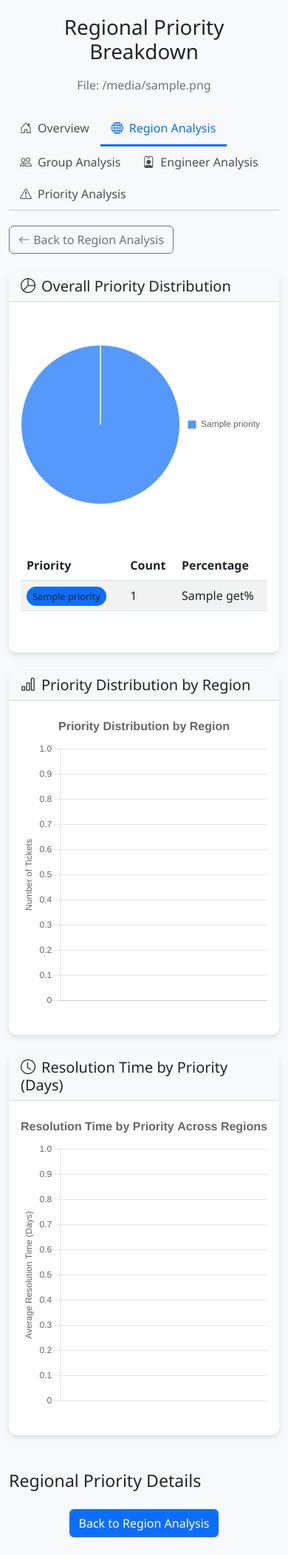
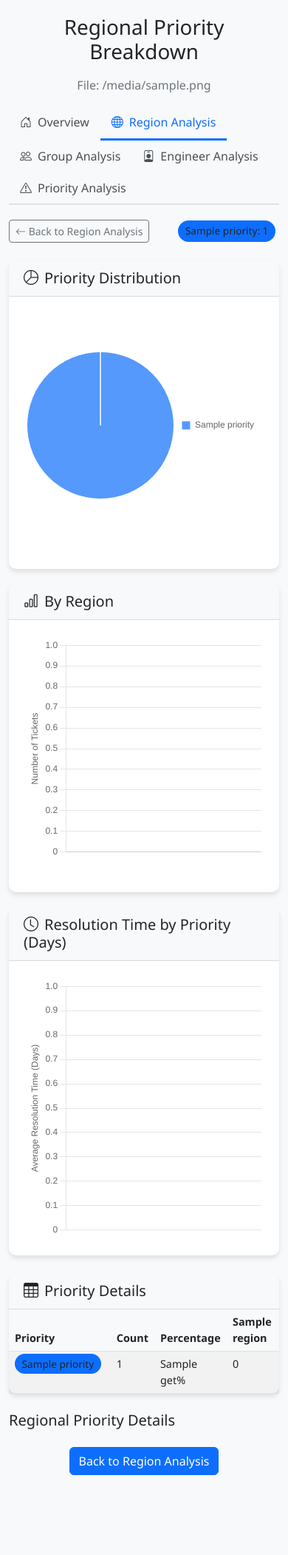
Before and after one commit to rahulbala1799/mc, a Flask app: template templates/regional_priority_breakdown.html in a window 390 px wide. Shown: the whole page at 74% size. After the commit the page ends 1994 px from the top, so only its background shows below. Run offline with Flask 2, Linux system fonts and the light colour scheme; the template is opened without the code that fills it: most values are stand-ins (such as "Sample title", 1, 10 or a date in 2020).

Commit message:
Completely redesign regional priority breakdown page for a more professional appearance

```diff
--- a/templates/regional_priority_breakdown.html
+++ b/templates/regional_priority_breakdown.html
@@ -27,6 +27,10 @@
             border-bottom: 1px solid rgba(0,0,0,0.125);
             font-weight: 600;
             border-radius: 10px 10px 0 0 !important;
+            padding: 12px 20px;
+        }
+        .card-body {
+            padding: 1.5rem;
         }
         .nav-tabs {
             margin-bottom: 20px;
@@ -47,33 +51,25 @@
             position: relative;
             height: 300px;
             width: 100%;
-            margin-bottom: 20px;
+            margin-bottom: 0;
         }
-        .stat-card {
-            text-align: center;
-            padding: 20px;
-            transition: transform 0.3s;
+        .table {
+            margin-bottom: 0;
+            font-size: 0.9rem;
         }
-        .stat-card:hover {
-            transform: translateY(-5px);
-        }
-        .stat-value {
-            font-size: 2.5rem;
-            font-weight: bold;
-            color: #0d6efd;
-        }
-        .stat-label {
-            font-size: 1rem;
-            color: #6c757d;
+        .table th {
+            background-color: #f8f9fa;
+            font-weight: 600;
         }
         .priority-badge {
-            font-size: 0.8rem;
-            padding: 0.25rem 0.5rem;
+            font-size: 0.85rem;
+            padding: 0.25rem 0.6rem;
             border-radius: 50rem;
             margin-right: 5px;
+            white-space: nowrap;
         }
         .region-card {
-            margin-bottom: 30px;
+            margin-bottom: 20px;
             border-left: 5px solid #0d6efd;
         }
         .priority-header {
@@ -84,17 +80,100 @@
         .header-icon {
             margin-right: 8px;
         }
-        .resolution-time-indicator {
-            width: 100%;
-            height: 10px;
-            background-color: #e9ecef;
-            border-radius: 5px;
-            margin-top: 5px;
-            overflow: hidden;
+        .table-sm td, .table-sm th {
+            padding: 0.4rem 0.5rem;
         }
-        .resolution-time-bar {
+        .data-grid {
+            display: grid;
+            grid-template-columns: 1fr 1fr;
+            gap: 20px;
+        }
+        .summary-stats {
+            display: flex;
+            flex-wrap: wrap;
+            margin-bottom: 20px;
+            background-color: white;
+            border-radius: 10px;
+            box-shadow: 0 4px 6px rgba(0,0,0,0.05);
+            padding: 10px;
+        }
+        .stat-item {
+            padding: 10px 15px;
+            text-align: center;
+            flex: 1 1 150px;
+            border-right: 1px solid #f3f3f3;
+        }
+        .stat-item:last-child {
+            border-right: none;
+        }
+        .stat-value {
+            font-size: 1.8rem;
+            font-weight: 700;
+            color: #0d6efd;
+            line-height: 1;
+            margin-bottom: 5px;
+        }
+        .stat-label {
+            font-size: 0.8rem;
+            color: #6c757d;
+            text-transform: uppercase;
+            letter-spacing: 0.5px;
+        }
+        .chart-card {
             height: 100%;
-            border-radius: 5px;
+        }
+        .main-charts {
+            display: grid;
+            grid-template-columns: 1fr 1fr;
+            gap: 20px;
+            margin-bottom: 20px;
+        }
+        @media (max-width: 768px) {
+            .main-charts {
+                grid-template-columns: 1fr;
+            }
+            .data-grid {
+                grid-template-columns: 1fr;
+            }
+        }
+        .chart-heading {
+            font-size: 1rem;
+            margin-bottom: 10px;
+            font-weight: 600;
+            color: #495057;
+        }
+        .grid-full {
+            grid-column: 1 / -1;
+        }
+        .table-compact {
+            font-size: 0.85rem;
+        }
+        .table-compact th, .table-compact td {
+            padding: 0.35rem 0.5rem;
+        }
+        .region-title {
+            display: flex;
+            align-items: center;
+            justify-content: space-between;
+            padding: 6px 12px;
+            background-color: #f8f9fa;
+            border-radius: 6px;
+            margin-bottom: 15px;
+            box-shadow: 0 1px 3px rgba(0,0,0,0.05);
+        }
+        .region-title h5 {
+            margin-bottom: 0;
+            font-size: 1.1rem;
+        }
+        .details-grid {
+            display: grid;
+            grid-template-columns: 2fr 1fr;
+            gap: 15px;
+        }
+        @media (max-width: 768px) {
+            .details-grid {
+                grid-template-columns: 1fr;
+            }
         }
     </style>
 </head>
@@ -102,7 +181,7 @@
     <div class="container">
         <div class="position-relative">
             <h1 class="text-center mb-3">Regional Priority Breakdown</h1>
-            <p class="text-center text-muted mb-4">File: {{ filename }}</p>
+            <p class="text-center text-muted mb-3">File: {{ filename }}</p>
         </div>
 
         <!-- Flash Messages -->
@@ -144,32 +223,85 @@
         </ul>
 
         <!-- Back to Region Analysis button -->
-        <div class="text-start mb-4">
-            <a href="{{ url_for('region_analysis') }}" class="btn btn-outline-secondary">
+        <div class="d-flex justify-content-between align-items-center mb-4">
+            <a href="{{ url_for('region_analysis') }}" class="btn btn-outline-secondary btn-sm">
                 <i class="bi bi-arrow-left"></i> Back to Region Analysis
             </a>
+
+            <!-- Key stats summary -->
+            <div class="d-flex gap-3">
+                {% for priority, count in overall_priority_counts.items() %}
+                <div class="d-flex align-items-center">
+                    <span class="priority-badge
+                        {% if 'critical' in priority|lower or 'high' in priority|lower or 'p1' in priority|lower or priority == '1' %}bg-danger
+                        {% elif 'medium' in priority|lower or 'normal' in priority|lower or 'p2' in priority|lower or priority == '2' %}bg-warning
+                        {% elif 'low' in priority|lower or 'p3' in priority|lower or priority == '3' %}bg-success
+                        {% else %}bg-primary{% endif %}">
+                        {{ priority }}: {{ count }}
+                    </span>
+                </div>
+                {% endfor %}
+            </div>
         </div>
 
-        <!-- Overall Priority Distribution -->
-        <div class="card mb-4">
+        <!-- Main charts section -->
+        <div class="main-charts">
+            <!-- Priority Distribution -->
+            <div class="card chart-card">
                 <div class="card-header">
-                <h5 class="card-title mb-0"><i class="bi bi-pie-chart header-icon"></i>Overall Priority Distribution</h5>
+                    <h5 class="card-title mb-0"><i class="bi bi-pie-chart header-icon"></i>Priority Distribution</h5>
                 </div>
                 <div class="card-body">
-                <div class="row mb-4">
-                    <div class="col-md-6">
                     <div class="chart-container">
                         <canvas id="overallPriorityChart"></canvas>
                     </div>
                 </div>
-                    <div class="col-md-6">
+            </div>
+
+            <!-- Priority Distribution by Region -->
+            <div class="card chart-card">
+                <div class="card-header">
+                    <h5 class="card-title mb-0"><i class="bi bi-bar-chart header-icon"></i>By Region</h5>
+                </div>
+                <div class="card-body">
+                    <div class="chart-container">
+                        <canvas id="priorityByRegionChart"></canvas>
+                    </div>
+                </div>
+            </div>
+        </div>
+
+        <!-- Resolution Time Chart -->
+        <div class="card mb-4">
+            <div class="card-header">
+                <h5 class="card-title mb-0"><i class="bi bi-clock header-icon"></i>Resolution Time by Priority (Days)</h5>
+            </div>
+            <div class="card-body">
+                <div class="chart-container" style="height: 350px;">
+                    <canvas id="resolutionTimeChart"></canvas>
+                </div>
+            </div>
+        </div>
+
+        <!-- Priority details table -->
+        <div class="card mb-4">
+            <div class="card-header">
+                <h5 class="card-title mb-0"><i class="bi bi-table header-icon"></i>Priority Details</h5>
+            </div>
+            <div class="card-body p-0">
                 <div class="table-responsive">
-                            <table class="table table-striped">
+                    <table class="table table-sm table-striped table-hover mb-0">
                         <thead>
                             <tr>
                                 <th>Priority</th>
                                 <th>Count</th>
                                 <th>Percentage</th>
+                                {% for region in regions[:5] %}
+                                <th>{{ region }}</th>
+                                {% endfor %}
+                                {% if regions|length > 5 %}
+                                <th>Other Regions</th>
+                                {% endif %}
                             </tr>
                         </thead>
                         <tbody>
@@ -186,6 +318,18 @@
                                 </td>
                                 <td>{{ count }}</td>
                                 <td>{{ overall_priority_percentages.get(priority, 0) }}%</td>
+                                {% for region in regions[:5] %}
+                                <td>{{ regional_priority_data.get(region, {}).get('priority_counts', {}).get(priority, 0) }}</td>
+                                {% endfor %}
+                                {% if regions|length > 5 %}
+                                <td>
+                                    {% set other_count = 0 %}
+                                    {% for region in regions[5:] %}
+                                        {% set other_count = other_count + regional_priority_data.get(region, {}).get('priority_counts', {}).get(priority, 0) %}
+                                    {% endfor %}
+                                    {{ other_count }}
+                                </td>
+                                {% endif %}
                             </tr>
                             {% endfor %}
                         </tbody>
@@ -193,62 +337,41 @@
                 </div>
             </div>
         </div>
+
+        <!-- Region Priority Details Section -->
+        <h5 class="mb-3">Regional Priority Details</h5>
+
+        <div class="row row-cols-1 row-cols-md-2 g-3 mb-4">
+            {% for region in regions %}
+            {% if regional_priority_data.get(region, {}).get('total_tickets', 0) > 0 %}
+            <div class="col">
+                <div class="card h-100 region-card">
+                    <div class="card-header priority-header">
+                        <h5 class="card-title mb-0">{{ region }}</h5>
+                        <span class="badge bg-primary">
+                            {{ regional_priority_data.get(region, {}).get('total_tickets', 0) }} tickets
+                        </span>
+                    </div>
+                    <div class="card-body p-3">
+                        <div class="row g-3">
+                            <!-- Priority chart -->
+                            <div class="col-md-5">
+                                <div class="chart-container" style="height: 180px;">
+                                    <canvas id="priorityChart-{{ region|replace(' ', '-')|replace('.', '')|lower }}"></canvas>
                                 </div>
                             </div>
 
-        <!-- Priority Distribution by Region Chart -->
-        <div class="card mb-4">
-            <div class="card-header">
-                <h5 class="card-title mb-0"><i class="bi bi-bar-chart header-icon"></i>Priority Distribution by Region</h5>
-            </div>
-            <div class="card-body">
-                <div class="chart-container" style="height: 400px;">
-                    <canvas id="priorityByRegionChart"></canvas>
-                </div>
-            </div>
-        </div>
-
-        <!-- Resolution Time by Priority Chart -->
-        <div class="card mb-4">
-            <div class="card-header">
-                <h5 class="card-title mb-0"><i class="bi bi-clock header-icon"></i>Resolution Time by Priority (Days)</h5>
-            </div>
-            <div class="card-body">
-                <div class="chart-container" style="height: 400px;">
-                    <canvas id="resolutionTimeChart"></canvas>
-                </div>
-            </div>
-        </div>
-
-        <!-- Region Priority Breakdown Cards -->
-        <h3 class="mt-5 mb-4">Regional Priority Details</h3>
-
-        {% for region in regions %}
-        {% if regional_priority_data.get(region, {}).get('total_tickets', 0) > 0 %}
-        <div class="card region-card mb-4">
-            <div class="card-header priority-header">
-                <h5 class="card-title mb-0">{{ region }}</h5>
-                <div>
-                    <span class="badge bg-primary">
-                        Total Tickets: {{ regional_priority_data.get(region, {}).get('total_tickets', 0) }}
-                    </span>
-                </div>
-            </div>
-            <div class="card-body">
-                <div class="row">
-                    <!-- Priority Breakdown Table -->
-                    <div class="col-md-6">
-                        <h6 class="mb-3">Priority Breakdown</h6>
-                        <div class="table-responsive">
-                            <table class="table table-striped">
+                            <!-- Priority table -->
+                            <div class="col-md-7">
+                                <div class="table-responsive" style="max-height: 200px; overflow-y: auto;">
+                                    <table class="table table-sm table-compact">
                                         <thead>
                                             <tr>
                                                 <th>Priority</th>
                                                 <th>Count</th>
                                                 <th>Open</th>
                                                 <th>Solved</th>
-                                        <th>Hold</th>
-                                        <th>Avg. Resolution</th>
+                                                <th>Avg</th>
                                             </tr>
                                         </thead>
                                         <tbody>
@@ -267,10 +390,19 @@
                                                 <td>{{ regional_priority_data.get(region, {}).get('priority_counts', {}).get(priority, 0) }}</td>
                                                 <td>{{ regional_priority_data.get(region, {}).get('priority_status_counts', {}).get(priority, {}).get('Open', 0) }}</td>
                                                 <td>{{ regional_priority_data.get(region, {}).get('priority_status_counts', {}).get(priority, {}).get('Solved', 0) }}</td>
-                                        <td>{{ regional_priority_data.get(region, {}).get('priority_status_counts', {}).get(priority, {}).get('Hold', 0) }}</td>
                                                 <td>
                                                     {% set resolution_time = regional_priority_data.get(region, {}).get('resolution_by_priority', {}).get(priority, 'N/A') %}
-                                            {{ resolution_time }} {{ 'days' if resolution_time != 'N/A' else '' }}
+                                                    {% if resolution_time != 'N/A' %}
+                                                        <span class="badge
+                                                            {% if resolution_time < 3 %}bg-success
+                                                            {% elif resolution_time < 5 %}bg-info
+                                                            {% elif resolution_time < 7 %}bg-warning
+                                                            {% else %}bg-danger{% endif %}">
+                                                            {{ resolution_time }}d
+                                                        </span>
+                                                    {% else %}
+                                                        -
+                                                    {% endif %}
                                                 </td>
                                             </tr>
                                             {% endif %}
@@ -279,21 +411,15 @@
                                     </table>
                                 </div>
                             </div>
-
-                    <!-- Priority Chart -->
-                    <div class="col-md-6">
-                        <h6 class="mb-3">Priority Distribution</h6>
-                        <div class="chart-container">
-                            <canvas id="priorityChart-{{ region|replace(' ', '-')|replace('.', '')|lower }}"></canvas>
-                        </div>
                         </div>
                     </div>
                 </div>
             </div>
             {% endif %}
             {% endfor %}
+        </div>
 
-        <div class="text-center mt-4 mb-4">
+        <div class="text-center mb-4">
             <a href="{{ url_for('region_analysis') }}" class="btn btn-primary">Back to Region Analysis</a>
         </div>
     </div>
@@ -368,13 +494,6 @@
                     }
                 },
                 plugins: {
-                    title: {
-                        display: true,
-                        text: 'Priority Distribution by Region',
-                        font: {
-                            size: 16
-                        }
-                    },
                     legend: {
                         position: 'top'
                     },
@@ -406,13 +525,6 @@
                     }
                 },
                 plugins: {
-                    title: {
-                        display: true,
-                        text: 'Resolution Time by Priority Across Regions',
-                        font: {
-                            size: 16
-                        }
-                    },
                     tooltip: {
                         mode: 'index',
                         intersect: false
@@ -460,10 +572,10 @@
                 maintainAspectRatio: false,
                 plugins: {
                     legend: {
-                        position: 'right',
-                        labels: {
-                            boxWidth: 12
-                        }
+                        display: false
+                    },
+                    tooltip: {
+                        enabled: true
                     }
                 }
             }
```
Lines whose indentation alone changed are shown as unchanged.
